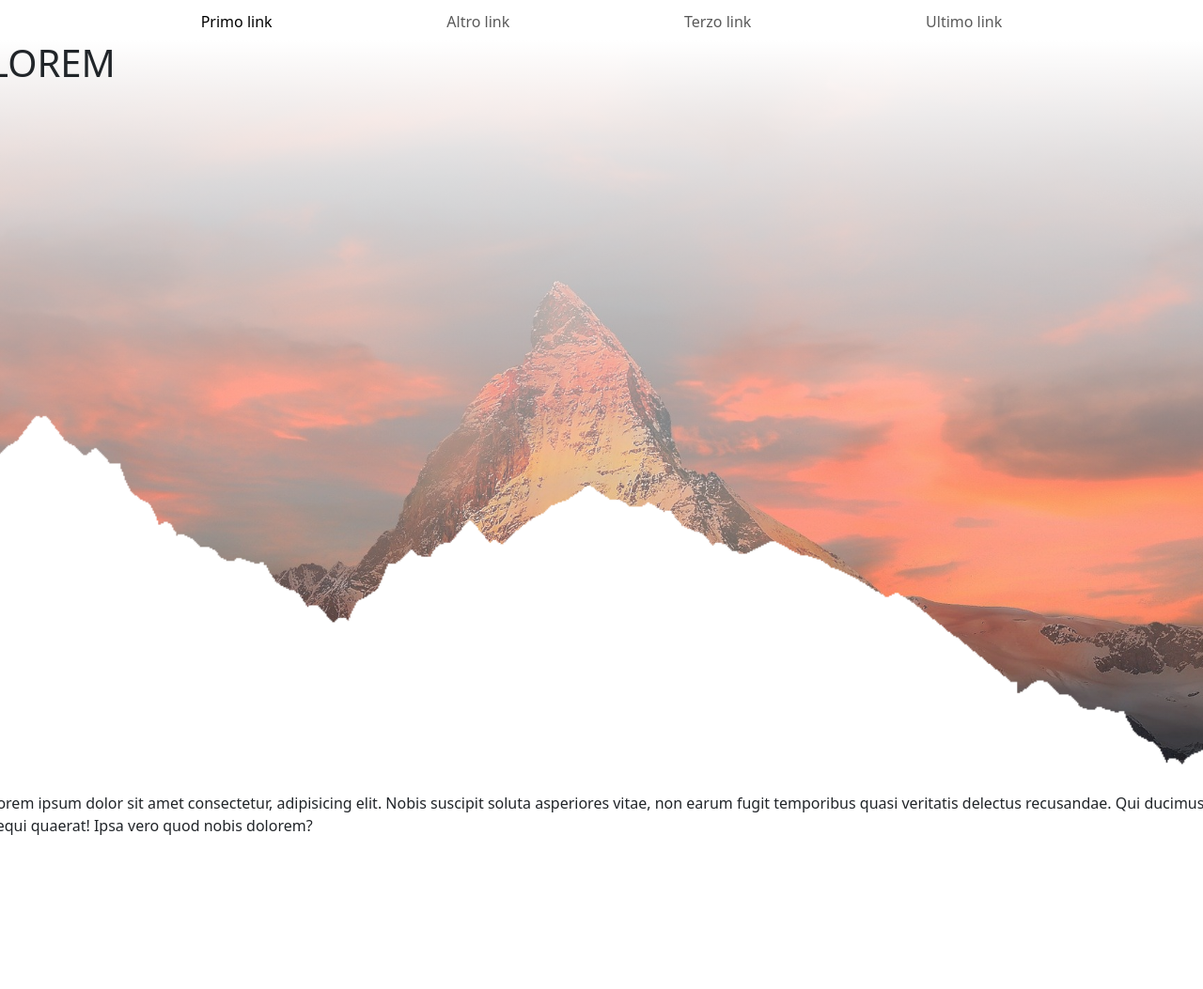
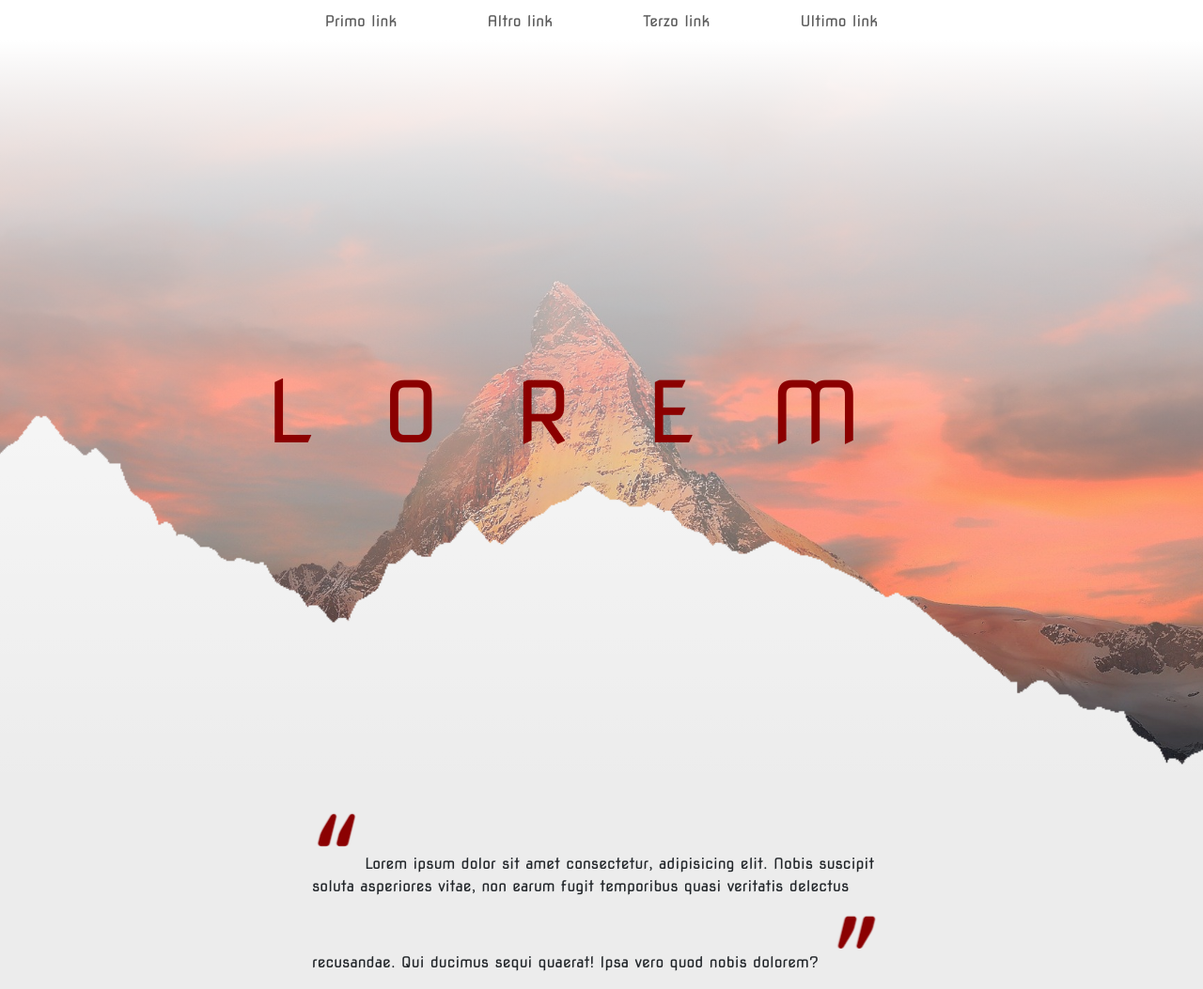
Before and after one commit to Bennylnz/Progetto-red, a plain HTML site: page index.html in a window 1280 px wide. Shown: the part 73-1126 px from the top of the page at 94% size. Before the commit the page ends 980 px from the top, so only its background shows below. Drawn offline with nearby package versions, Linux system fonts and the light colour scheme.

Commit message:
aggiunto header

```diff
--- a/index.html
+++ b/index.html
@@ -6,8 +6,13 @@
     <title>Lorem Lanza-Rodriguez</title>
     <!-- Cdn bootstrap -->
     <link href="https://cdn.jsdelivr.net/npm/bootstrap@5.3.0-alpha3/dist/css/bootstrap.min.css" rel="stylesheet" integrity="sha384-KK94CHFLLe+nY2dmCWGMq91rCGa5gtU4mk92HdvYe+M/SXH301p5ILy+dN9+nJOZ" crossorigin="anonymous">
+    <!-- Google font -->
+    <link rel="preconnect" href="https://fonts.googleapis.com">
+    <link rel="preconnect" href="https://fonts.gstatic.com" crossorigin>
+    <link href="https://fonts.googleapis.com/css2?family=Nova+Square&display=swap" rel="stylesheet">
     <!-- foglio CSS -->
     <link rel="stylesheet" href="style.css">
+
 </head>
 <body>
     <!-- Inizio navbar -->
@@ -28,18 +33,18 @@
 
                 <div class="collapse navbar-collapse container-fluid" id="navbarNav">
                     <div class=" container-fluid">
-                        <ul class="navbar-nav w-100 d-flex justify-content-evenly">
-                            <li class="nav-item">
-                                <a class="nav-link active" aria-current="page" href="#">Primo link</a>
+                        <ul class="navbar-nav w-100 d-flex justify-content-center">
+                            <li class="nav-item ">
+                                <a class="nav-link px-5" aria-current="page" href="#">Primo link</a>
                             </li>
-                            <li class="nav-item">
-                                <a class="nav-link" href="#">Altro link</a>
+                            <li class="nav-item ">
+                                <a class="nav-link px-5" href="#">Altro link</a>
                             </li>
-                            <li class="nav-item">
-                                <a class="nav-link" href="#">Terzo link</a>
+                            <li class="nav-item ">
+                                <a class="nav-link px-5" href="#">Terzo link</a>
                             </li>
-                            <li class="nav-item">
-                                <a class="nav-link">Ultimo link</a>
+                            <li class="nav-item ">
+                                <a class="nav-link px-5" href="#">Ultimo link</a>
                             </li>
                         </ul>
                     </div>
@@ -49,20 +54,22 @@
         <!-- Fine Navbar -->
         <!-- Inizio Header -->
 
-<header class="p-0">
-    <div class="container-fluid bg-custom vh-100 p-0">
-        <div class="row">
-            <div class="col-12 col-md-12 p-0">
-            <h1>LOREM</h1>
+<header>
+    <div class="container-fluid bg-custom vh-100 d-flex align-items-center justify-content-center  ">
+        <div class="row justify-content-center mx-0 px-0 ">
+            <div class="col-12 col-md-12  text-center ">
+            <h1 class="custom-title">LOREM</h1>
             </div>
         </div>
     </div>
-    <div class="row">
-        <div class="col-12 col-md-12 p-0">
-            <p>
+    <div class="container-fluid bg-custom2">
+    <div class="row justify-content-center">
+        <div class="col-12 col-md-6">
+            <p class="custom-lorem">
                 Lorem ipsum dolor sit amet consectetur, adipisicing elit. Nobis suscipit soluta asperiores vitae, non earum fugit temporibus quasi veritatis delectus recusandae. Qui ducimus sequi quaerat! Ipsa vero quod nobis dolorem?
             </p>
         </div>
+    </div>
     </div>
 </header>
 
--- a/style.css
+++ b/style.css
@@ -1,5 +1,9 @@
+*{font-family: 'Nova Square';
+
+}
+
 .bg-custom{
-    background: linear-gradient(to bottom, rgb(255, 255, 255),rgb(0, 0, 0, 0)),url(./media/mountains.png), url(./media/switzerland-862870_1920.jpg);
+    background: linear-gradient(to bottom, rgb(255, 255, 255),rgb(0, 0, 0, 0)),url(./media/mountains2.png), url(./media/switzerland-862870_1920.jpg);
     background-position: center;
     background-size: cover;
     background-repeat: no-repeat;
@@ -8,3 +12,19 @@
     margin: 0;
     padding: 0;
 }
+.bg-custom2{
+    background-color: #ececec;
+}
+
+.custom-title{
+    color:darkred;
+    font-family: 'Nova Square', cursive;
+    letter-spacing: 80px;
+    font-size: 90px;
+}
+.custom-lorem::before{
+    content: url(/media/virgolette-1.png);
+}
+.custom-lorem::after{
+    content: url(/media/virgolette-2.png);
+}
```
Also changed, not shown: media/virgolette-1.png (added), media/virgolette-2.png (added).
